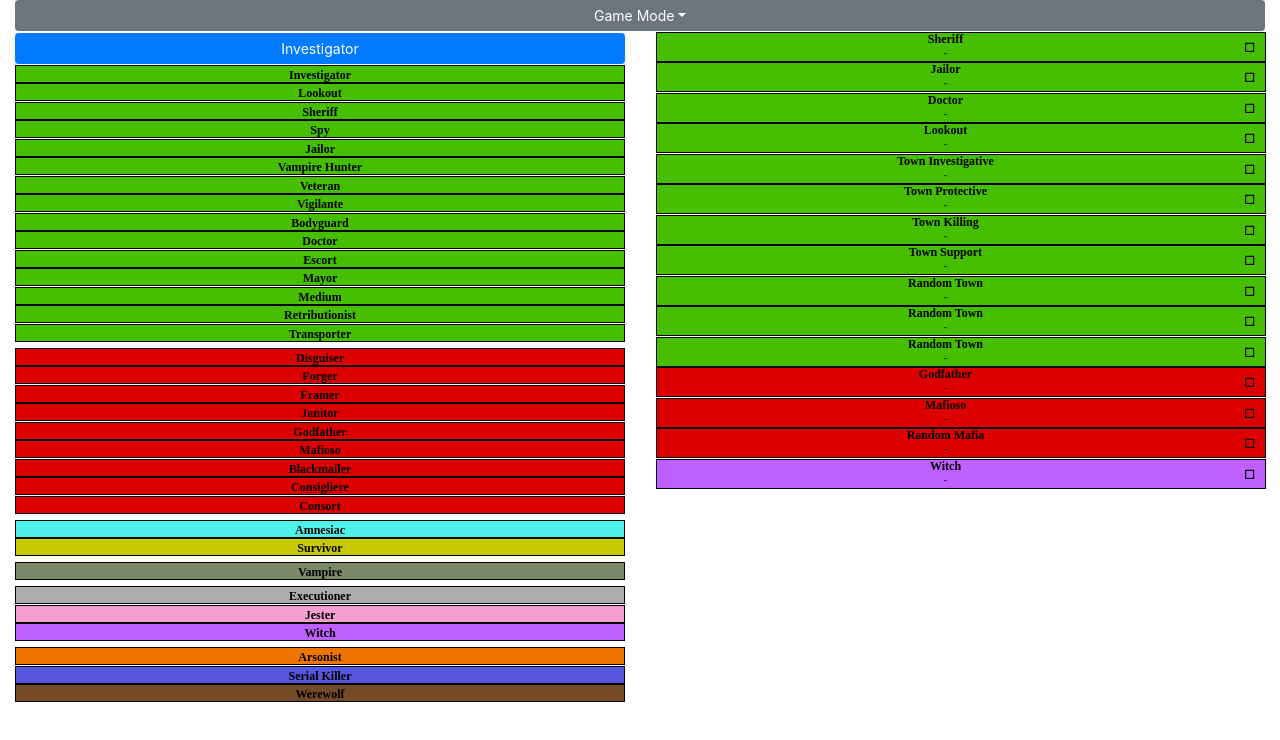
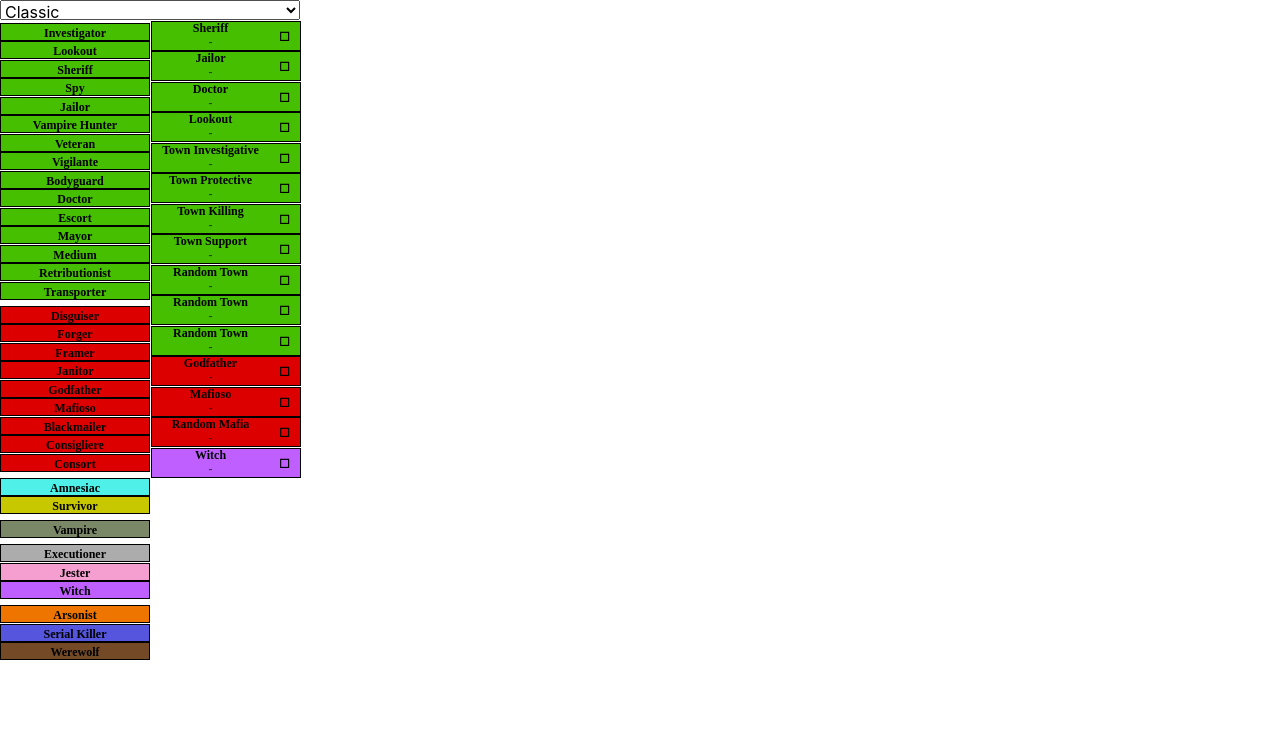
Before and after one commit to EngineerYo/Town-of-Salem, a plain HTML site: page index.html in a window 1280 px wide. Drawn offline with nearby package versions, Linux system fonts and the light colour scheme.

Commit message:
Reverted to stable

```diff
--- a/index.html
+++ b/index.html
@@ -9,30 +9,23 @@
 </head>
 
 <body>
-	<div class='page col-sm'>
+	<div class='page'>
 		<div class='modeSelector'>
-			<div class='dropdown'>
-				<button class='btn btn-sm btn-secondary dropdown-toggle' type='button' data-toggle='dropdown'>Game Mode</button>
+			<select class='dropDown'>
 				<div class='dropdown-menu'>
-					<button class='dropdown-item'>Classic</button>
-					<button class='dropdown-item'>Ranked Practice</button>
-					<button class='dropdown-item'>Ranked</button>
-					<div class='dropdown-divider'></div>
-					<button class='dropdown-item'>All Any</button>
-					<button class='dropdown-item'>Rainbow</button>
-					<button class='dropdown-item'>Dracula's Palace</button>
-					<button class='dropdown-item'>Town Traitor</button>
+					<option value='Classic'>Classic</option>
+					<option value='Ranked Practice'>Ranked Practice</option>
+					<option value='Ranked'>Ranked</option>
+					<option value='All Any'>All Any</option>
+					<option value='Rainbow'>Rainbow</option>
+					<option value='Dracula's Palace'>Dracula's Palace</option>
+					<option value='Town Traitor'>Town Traitor</option>
 				</div>
-			</div>
+			</select>
 		</div>
-		<div class='row justify-content-center'>
-			<div class='buttons col' id='buttons'>
-				<div class='btn-group-vertical'>
-					<button type='button' class='btn btn-sm btn-primary'>Investigator</button>
-				</div>
-			</div>
-			<div class='data col' id='data'></div>
-		</div>
+
+		<div class='buttons' id='buttons'></div>
+		<div class='data' id='data'></div>
 	</div>
 
 	<script src="https://cdnjs.cloudflare.com/ajax/libs/popper.js/1.11.0/umd/popper.min.js"></script>
--- a/style.css
+++ b/style.css
@@ -7,6 +7,26 @@
 
 .modeSelector {
 	grid-column: 1/-1;
+}
+.dropDown {
+	width: 100%;
+	height: 100%;
+}
+
+.page {
+	display: grid;
+
+	grid-template-columns: 150px 150px;
+	grid-template-rows: 20px auto;
+}
+.counter-container {
+	display: flex;
+	flex-direction: column;
+
+	width: 100%;
+	/* display: grid; */
+
+	/* grid-template-columns: 150px; */
 }
 
 .counter {
```
